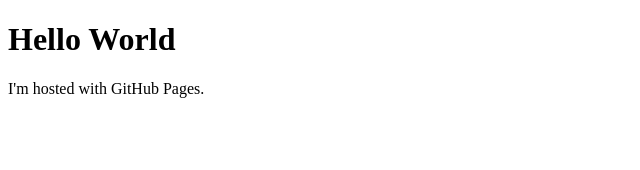
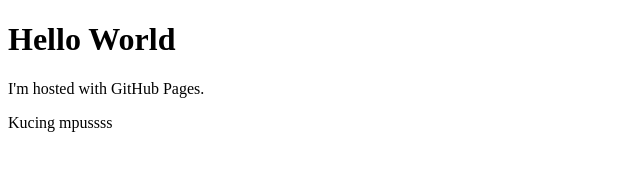
Before and after one commit to amaldamay/amaldamay.github.io, a plain HTML site: page index.html in a window 1280 px wide. Shown: the whole page, without its empty margins (0-640 px from the left). Drawn offline with Linux system fonts and the light colour scheme.

Commit message:
Update index.html

```diff
--- a/index.html
+++ b/index.html
@@ -1,7 +1,10 @@
 <!DOCTYPE html>
 <html>
 <body>
+
 <h1>Hello World</h1>
 <p>I'm hosted with GitHub Pages.</p>
+<p>Kucing mpussss</p>
+
 </body>
 </html>
```
